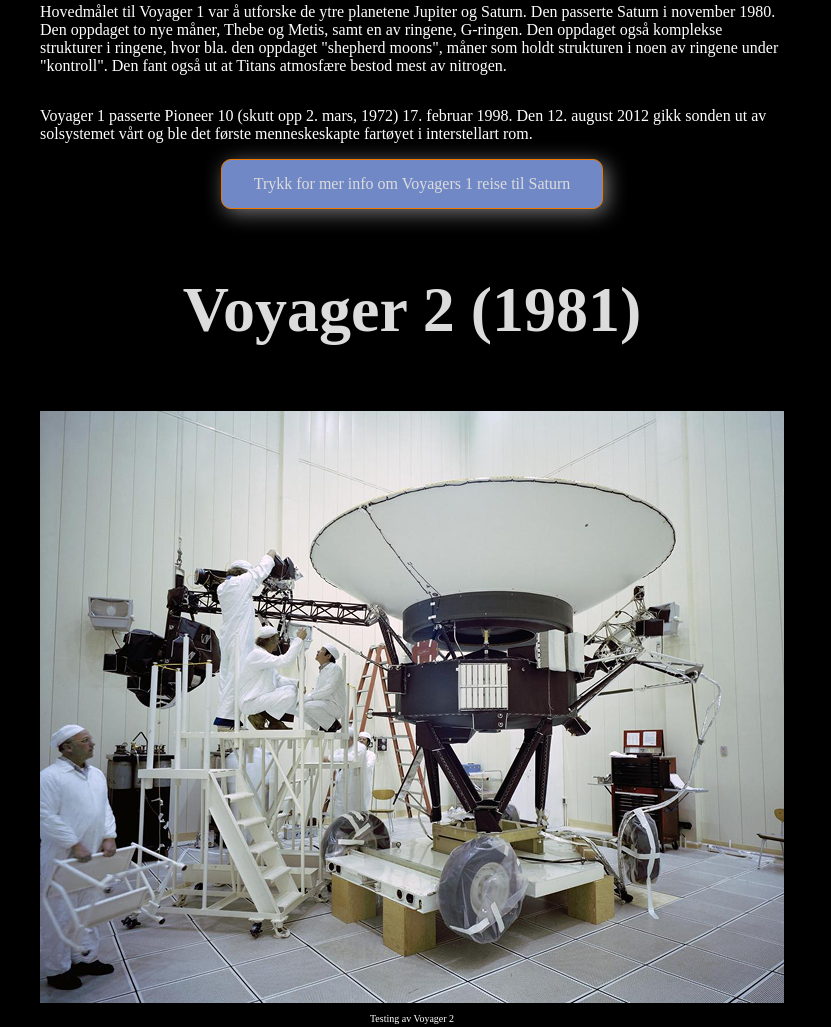
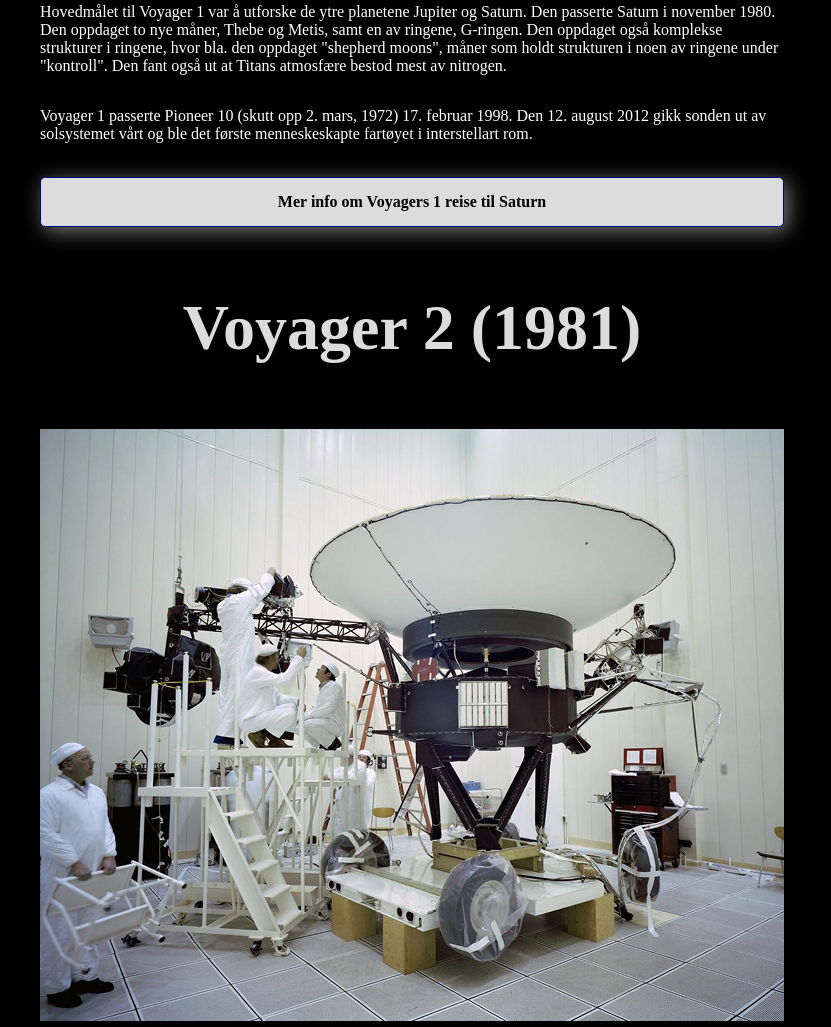
Before and after one commit to Lazy-CSharp-Coder/SaturnKodeloft1, a website: page romferdene.html in a window 1280 px wide. Shown: the part 1870-2897 px from the top of the page, without its empty margins (228-1059 px from the left). Drawn offline with Linux system fonts and the light colour scheme; files whose address does not match are found by name; a web font is replaced by a local one.

Commit message:
skal se på transitions

```diff
--- a/romferdene.html
+++ b/romferdene.html
@@ -110,7 +110,7 @@
                 sonden ut av solsystemet vårt og ble det første menneskeskapte fartøyet i interstellart rom.
             </p>
             <a href="https://www.nasa.gov/history/40-years-ago-voyager-1-explores-saturn/">
-                <button class="moreInfoButton" >Trykk for mer info om Voyagers 1 reise til Saturn</button> </a>
+                <button class="moreInfoButton" >Mer info om Voyagers 1 reise til Saturn</button> </a>
         </section>
         <section id="voyager2" class="flex romferdSection">
             <h3>Voyager 2 (1981)</h3>
@@ -129,7 +129,7 @@
                 Voyager 2 gikk over i interstellart rom 5. november 2018.
             </p>
             <a href="https://science.nasa.gov/mission/voyager/where-are-voyager-1-and-voyager-2-now/">
-                <button class="moreInfoButton" >Hvor er Voyager 1 og 2 nå ?</button> </a>
+                <button class="moreInfoButton" >Hvor er Voyager 1 og 2 nå ? Trykk for mer info</button> </a>
         </section>
         <section id="cassini" class="flex romferdSection">
             <h3 class="desktopSetting">Cassini/Hyguens (2004-2017)</h3>
--- a/styles.css
+++ b/styles.css
@@ -1183,12 +1183,22 @@ li {
 
   font-family: var(--primaryTextFontFamily);
   font-size:16px;
+  font-weight: bold;
+  color: black;
+  text-align: center;
   padding: 15px 32px;
-  border: 1px solid #EE7700;
-  background-color: #7088C6;
-  color:#dcdcdc;
+  border: 1px solid darkblue;
+  background-color: #dcdcdc;
+  margin-top: 18px;
   box-shadow: 4px 4px 20px rgba(240, 240, 240, 0.5);
-  border-radius: 10px;
+  border-radius: 5px;
+  cursor: pointer;
+  width: 744px;
+  transition: font-size 0.8s ease-in-out;
+}
+
+.moreInfoButton:hover {
+  font-size:18px;
 }
 
 @media (max-width:426px) {
```
